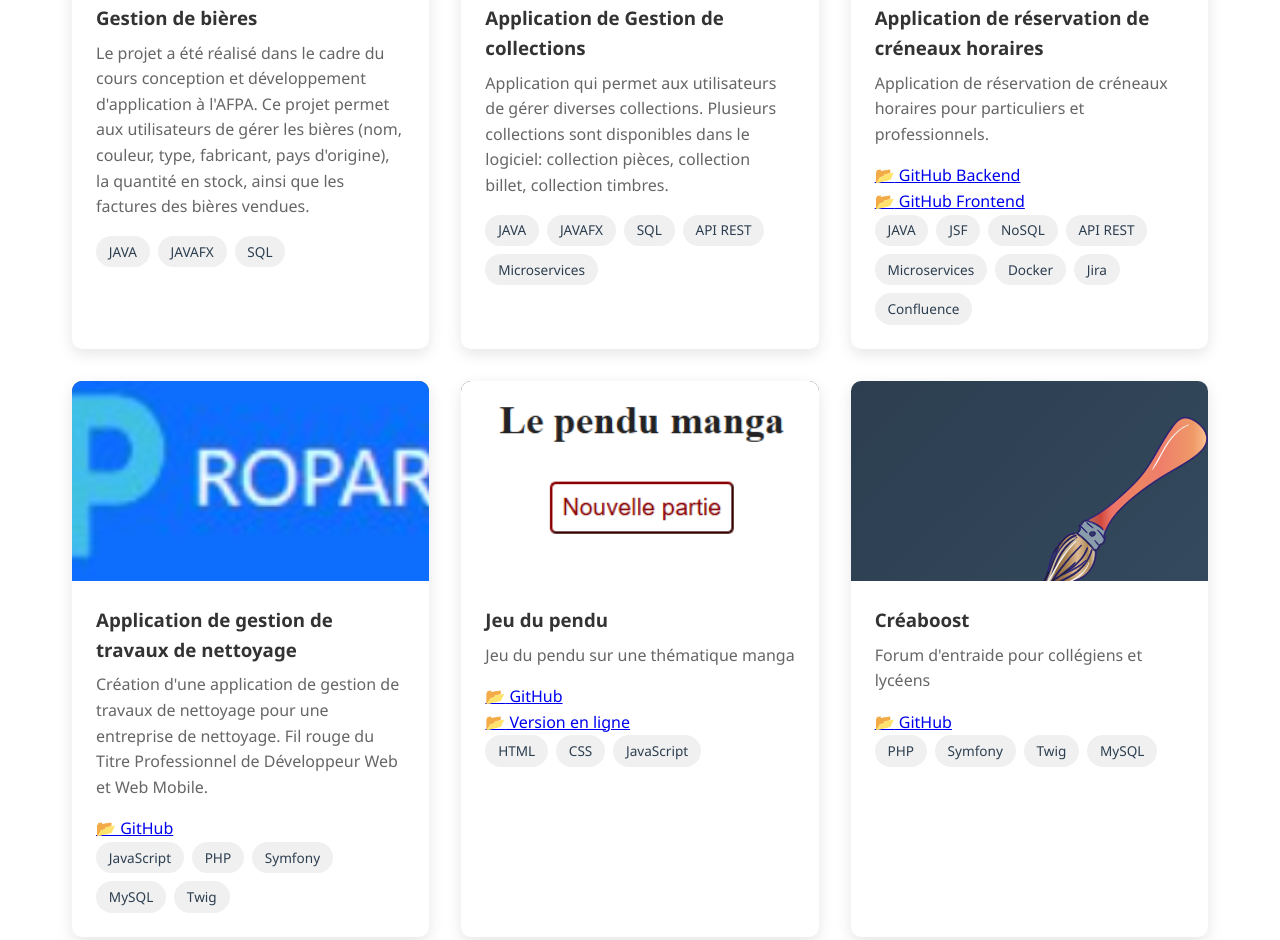
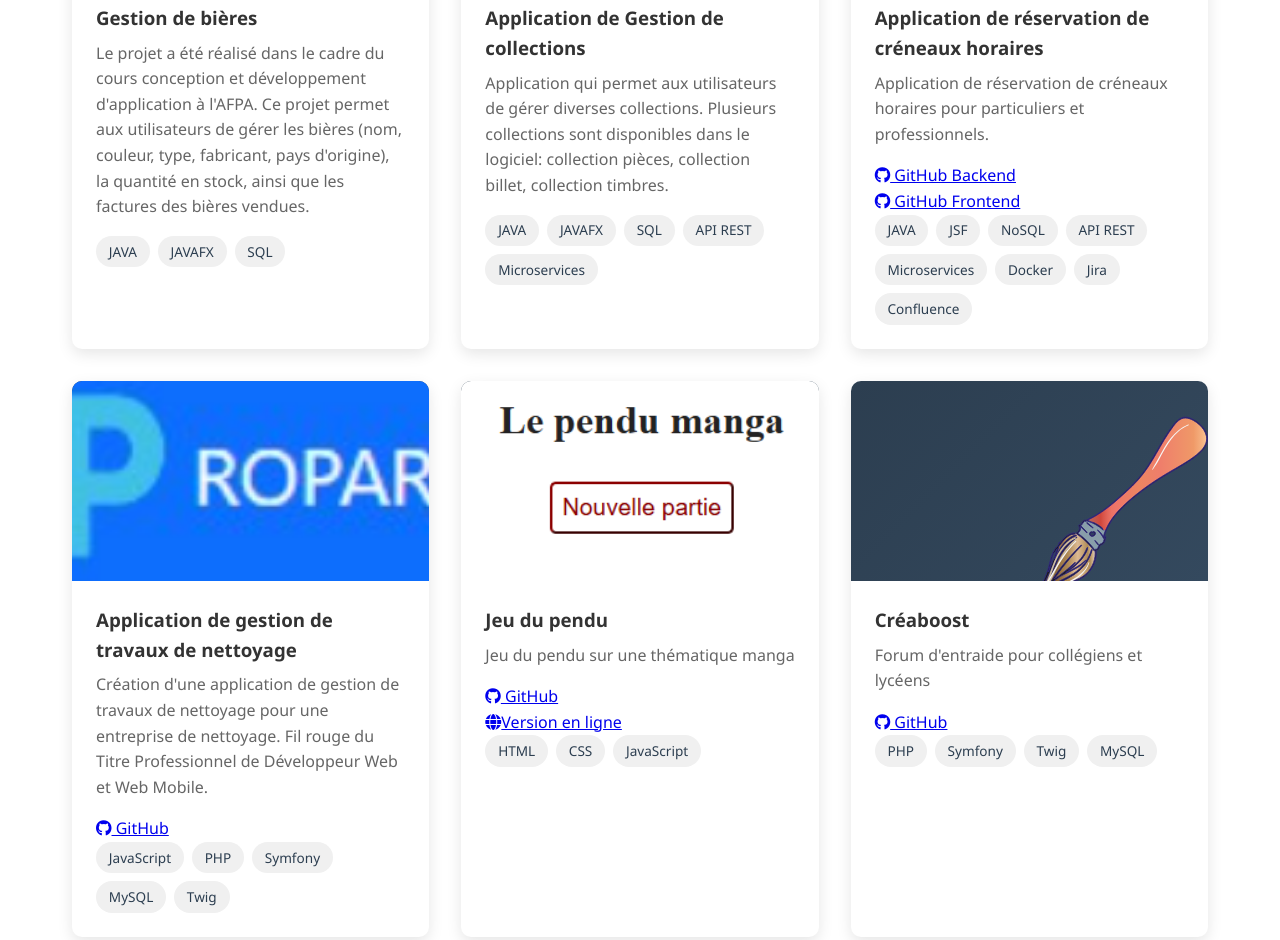
Before and after one commit to SamuelDeb/Portfolio_dev, a plain HTML site: page index.html in a window 1280 px wide. Shown: the part 2534-3474 px from the top of the page. Drawn offline with Linux system fonts and the light colour scheme.

Commit message:
Modif a propos + modif lien dépot git

```diff
--- a/index.html
+++ b/index.html
@@ -37,7 +37,7 @@
             </div>
             <div class="about-text">
                 <p>Bonjour ! Je suis un développeur full stack junior passionné.</p>
-                <p>Jeune diplômé du titre professionnel de Concepteur Développeur d'Applications ainsi que du titre professionnel de Développeur Web et Web Mobile, je suis à la recherche d'une première expérience professionnelle.</p>
+                <p>diplômé du titre professionnel de Concepteur Développeur d’Applications. Je travaille principalement avec <b>PHP/Symfony</b> et <b>Java/Quarkus/Spring Boot</b>. Actuellement à la recherche de ma première expérience professionnelle, je suis très motivé à rejoindre une équipe afin de mettre mes compétences en pratique, progresser au contact de développeurs expérimentés et contribuer à des projets concrets</p>
             </div>
         </div>
     </section>
@@ -107,7 +107,7 @@
                     <p>Le projet a été réalisé dans le cadre du cours conception et développement d'application à l'AFPA. Ce projet permet aux utilisateurs de gérer les bières (nom, couleur, type, fabricant, pays d'origine), la quantité en stock, ainsi que les factures des bières vendues.
                         <!-- <div class="project-links">
                             <a href="https://github.com/username/ecommerce-project" target="_blank" class="project-link">
-                                <span>📂</span> GitHub
+                               <i class="fa-brands fa-github"></i> GitHub
                             </a>
                         </div> -->
                         <div class="project-tags">
@@ -127,7 +127,7 @@
                     <p>Application qui permet aux utilisateurs de gérer diverses collections. Plusieurs collections sont disponibles dans le logiciel: collection pièces, collection billet, collection timbres.</p>
                     <!-- <div class="project-links">
                         <a href="https://github.com/SamuelDeb/Propar?tab=readme-ov-file" target="_blank" class="project-link">
-                            <span>📂</span> GitHub
+                            <i class="fa-brands fa-github"></i> GitHub
                         </a>
                     </div> -->
                     <div class="project-tags">
@@ -141,19 +141,19 @@
             </div>
             <div class="project-card" onclick="openModal(2)">
                 <div class="project-img">
-                    <img src="images/projet3/0.png" alt="Portfolio">
+                    <img src="images/projet3/0.png" alt="RéservCreneaux">
                 </div>
                 <div class="project-info">
                     <h3>Application de réservation de créneaux horaires</h3>
                     <p>Application de réservation de créneaux horaires pour particuliers et professionnels.</p>
                     <div class="project-links">
                         <a href="https://github.com/SamuelDeb/Plus_Qu_Agenda_Back" target="_blank" class="project-link">
-                            <span>📂</span> GitHub Backend
+                            <i class="fa-brands fa-github"></i> GitHub Backend
                         </a>
                     </div>
                     <div class="project-links">
                         <a href="https://github.com/SamuelDeb/Plus_Qu_Agenda_Front" target="_blank" class="project-link">
-                            <span>📂</span> GitHub Frontend
+                            <i class="fa-brands fa-github"></i> GitHub Frontend
                         </a>
                     </div>
                     <div class="project-tags">
@@ -178,7 +178,7 @@
                     <p>Création d'une application de gestion de travaux de nettoyage pour une entreprise de nettoyage. Fil rouge du Titre Professionnel de Développeur Web et Web Mobile.</p>
                     <div class="project-links">
                         <a href="https://github.com/SamuelDeb/Propar?tab=readme-ov-file" target="_blank" class="project-link">
-                            <span>📂</span> GitHub
+                            <i class="fa-brands fa-github"></i> GitHub
                         </a>
                     </div>
                     <div class="project-tags">
@@ -199,12 +199,12 @@
                     <p>Jeu du pendu sur une thématique manga </p>
                     <div class="project-links">
                         <a href="https://github.com/SamuelDeb/pendu_manga_v1" target="_blank" class="project-link">
-                            <span>📂</span> GitHub
+                            <i class="fa-brands fa-github"></i> GitHub
                         </a>
                     </div>
                     <div class="project-links">
                         <a href="https://samueldeb.github.io/pendu_manga_v1/" target="_blank" class="project-link">
-                            <span>📂</span> Version en ligne
+                           <i class="fa-solid fa-globe"></i>Version en ligne
                         </a>
                     </div>
                     <div class="project-tags">
@@ -223,7 +223,7 @@
                     <p>Forum d'entraide pour collégiens et lycéens </p>
                     <div class="project-links">
                         <a href="https://github.com/SamuelDeb/Creaboost" target="_blank" class="project-link">
-                            <span>📂</span> GitHub
+                            <i class="fa-brands fa-github"></i> GitHub
                         </a>
                     </div>
 
@@ -245,7 +245,7 @@
                     <p>Un portail web multimédia qui met en valeur les jeunes et les aînés. </p>
                     <div class="project-links">
                         <a href="https://www.generation-boomerang.com" target="_blank" class="project-link">
-                            <span>📂</span> Site Web
+                            <i class="fa-solid fa-globe"></i> Site Web
                         </a>
                     </div>
 
@@ -267,7 +267,7 @@
                     <p>Carnet d'adresses permettant de gérer les contacts de l'utilisateur. </p>
                     <div class="project-links">
                         <a href="https://github.com/SamuelDeb/adressapp" target="_blank" class="project-link">
-                            <span>📂</span> GitHub
+                            <i class="fa-brands fa-github"></i> GitHub
                         </a>
                     </div>
 
```
